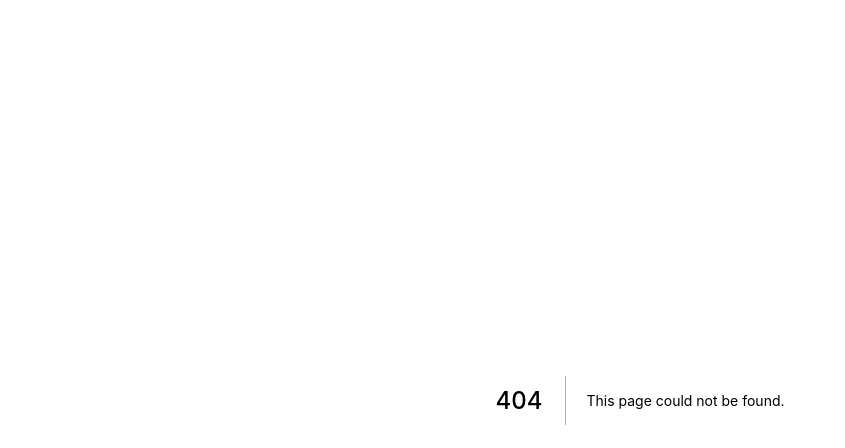
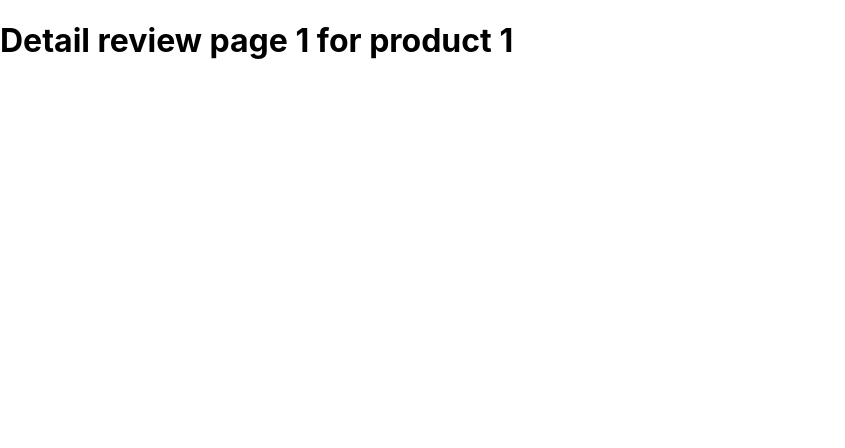
Before and after one commit to kevinalfito69/Next-basic, a Next.js app in the folder hello-world/: page /product/1/review/1 in a window 1280 px wide. Before the commit this address had no page. Shown: the top 448 px of the page, without its empty margins (0-845 px from the left). Built offline with nearby package versions, Linux system fonts and the light colour scheme.

Commit message:
nested dynamic route

```diff
--- /dev/null
+++ b/hello-world/pages/product/[productId]/review/[reviewId].js
@@ -0,0 +1,12 @@
+import { useRouter } from 'next/router';
+const Review = () => {
+    const router = useRouter();
+    const { reviewId, productId } = router.query;
+    return (
+        <h1>
+            Detail review page {reviewId} for product {productId}
+        </h1>
+    );
+};
+
+export default Review;
```
Also changed, not shown: hello-world/pages/product/[productId]/index.js (renamed from hello-world/pages/product/[productId].js).
